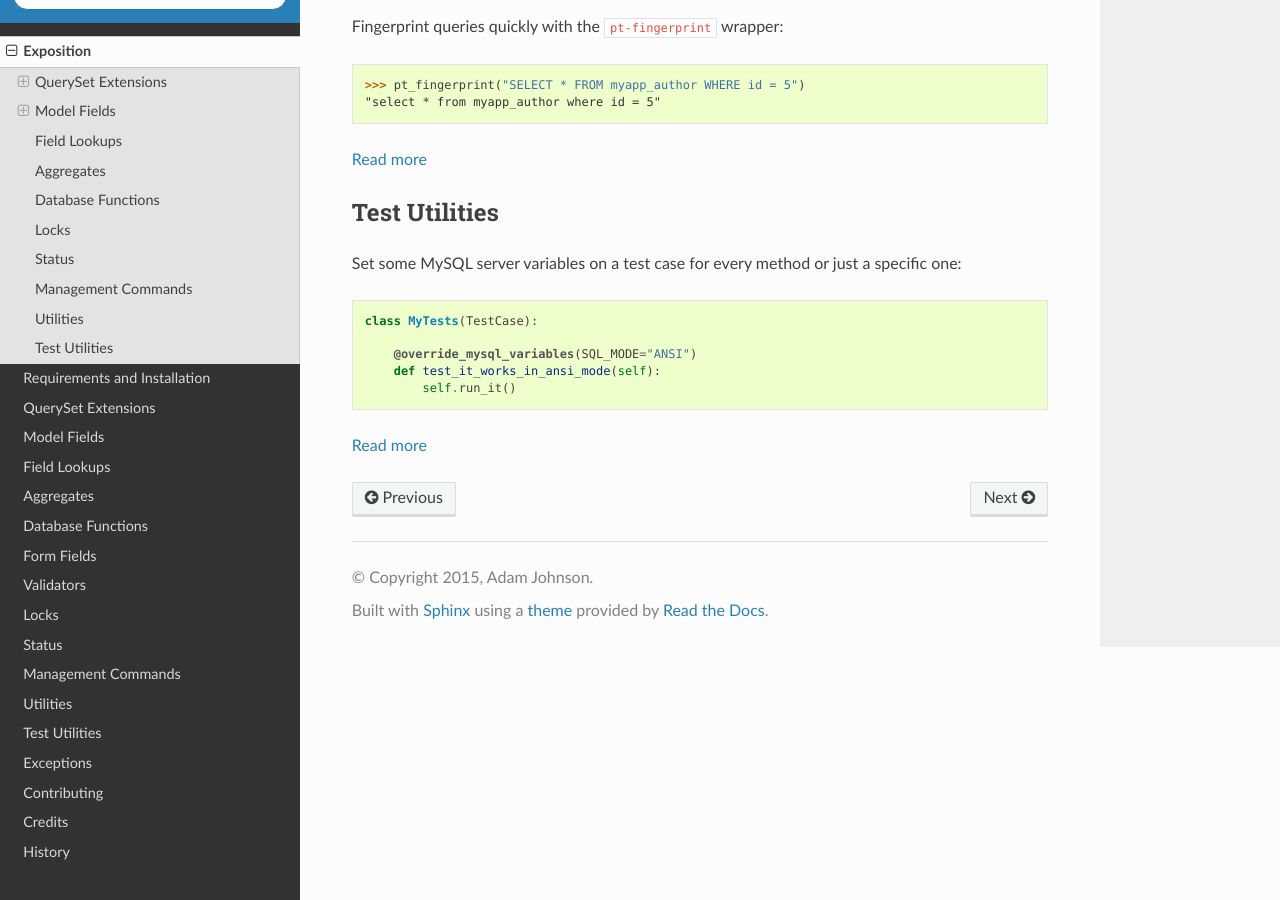
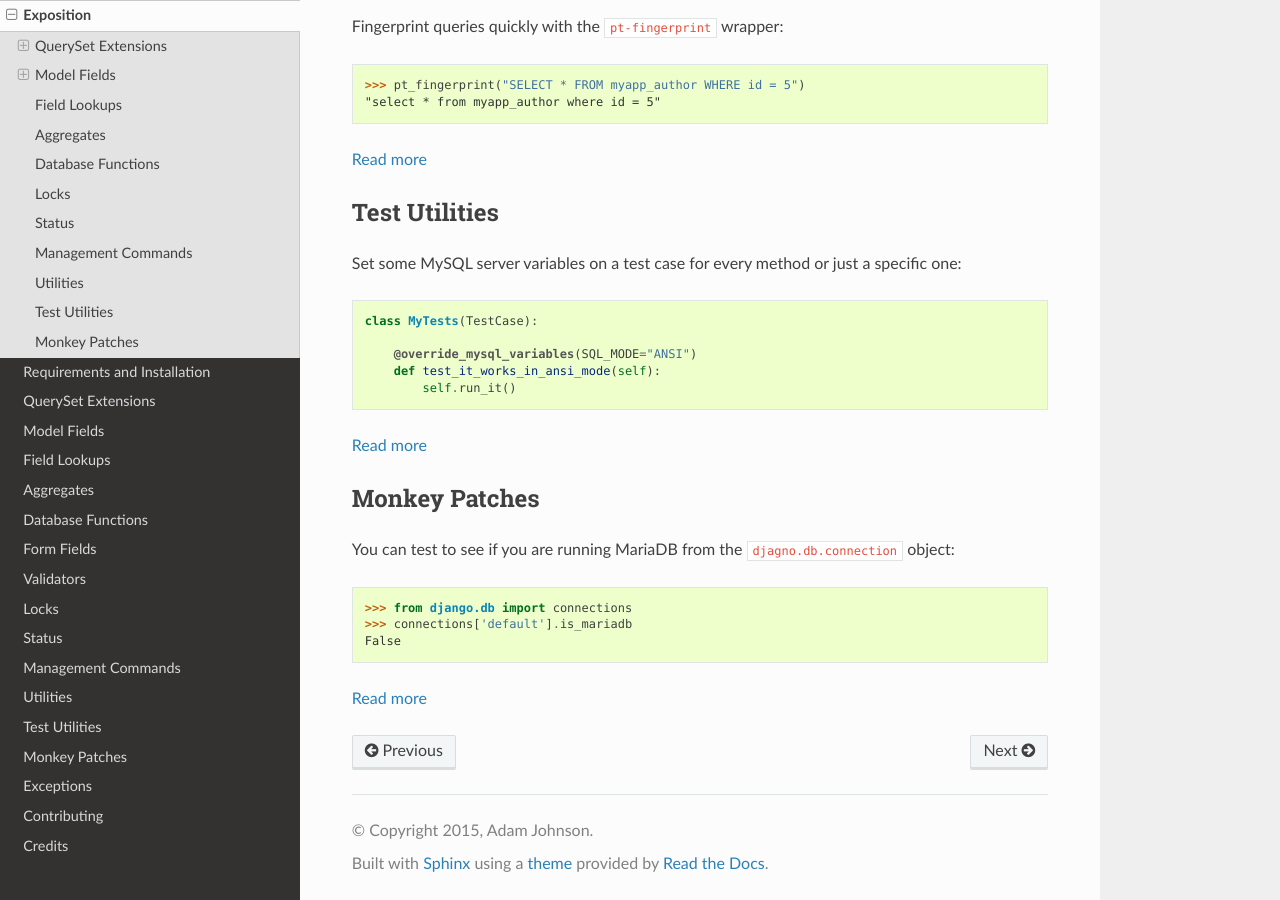
Before and after one commit to adamchainz/django-mysql, a Sphinx documentation site: the page built from docs/exposition.rst, in a window 1280 px wide and 900 px high, scrolled down 4207 px. Built offline with Sphinx 7.4.7 and the Read the Docs theme 2.0.0, drawn with Linux system fonts in a browser that asks for light colours.

Commit message:
Add is_mariadb property to connection objects

```diff
--- a/docs/exposition.rst
+++ b/docs/exposition.rst
@@ -238,3 +238,17 @@ specific one::
             self.run_it()
 
 :ref:`Read more <test_utilities>`
+
+
+--------------
+Monkey Patches
+--------------
+
+You can test to see if you are running MariaDB from the
+``djagno.db.connection`` object::
+
+    >>> from django.db import connections
+    >>> connections['default'].is_mariadb
+    False
+
+:ref:`Read more <monkey_patches>`
--- a/docs/index.rst
+++ b/docs/index.rst
@@ -27,6 +27,7 @@ or get started with :doc:`installation`. Otherwise, here's the full contents:
    manage_commands
    utilities
    test_utilities
+   monkey_patches
    exceptions
    contributing
    authors
```
Also changed, not shown: docs/monkey_patches.rst (added, +27 -0 lines), 3 other files.
